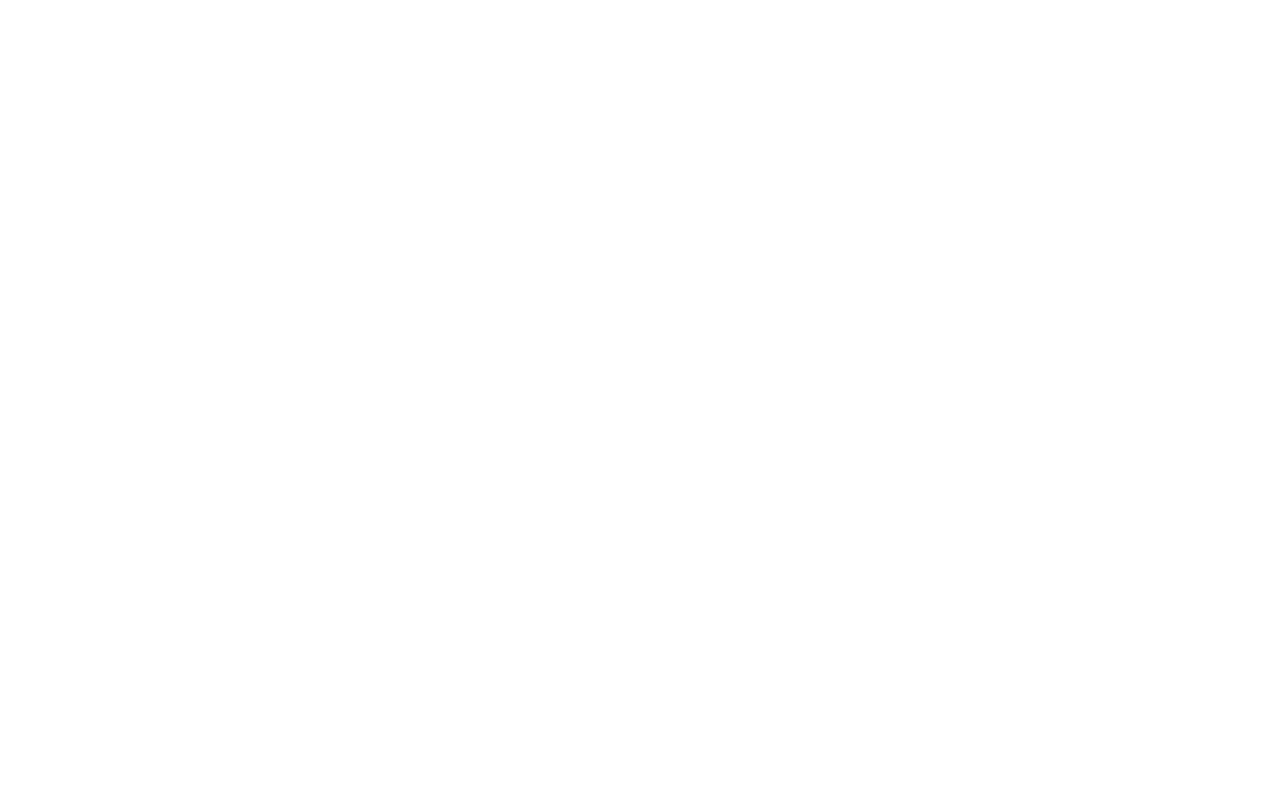
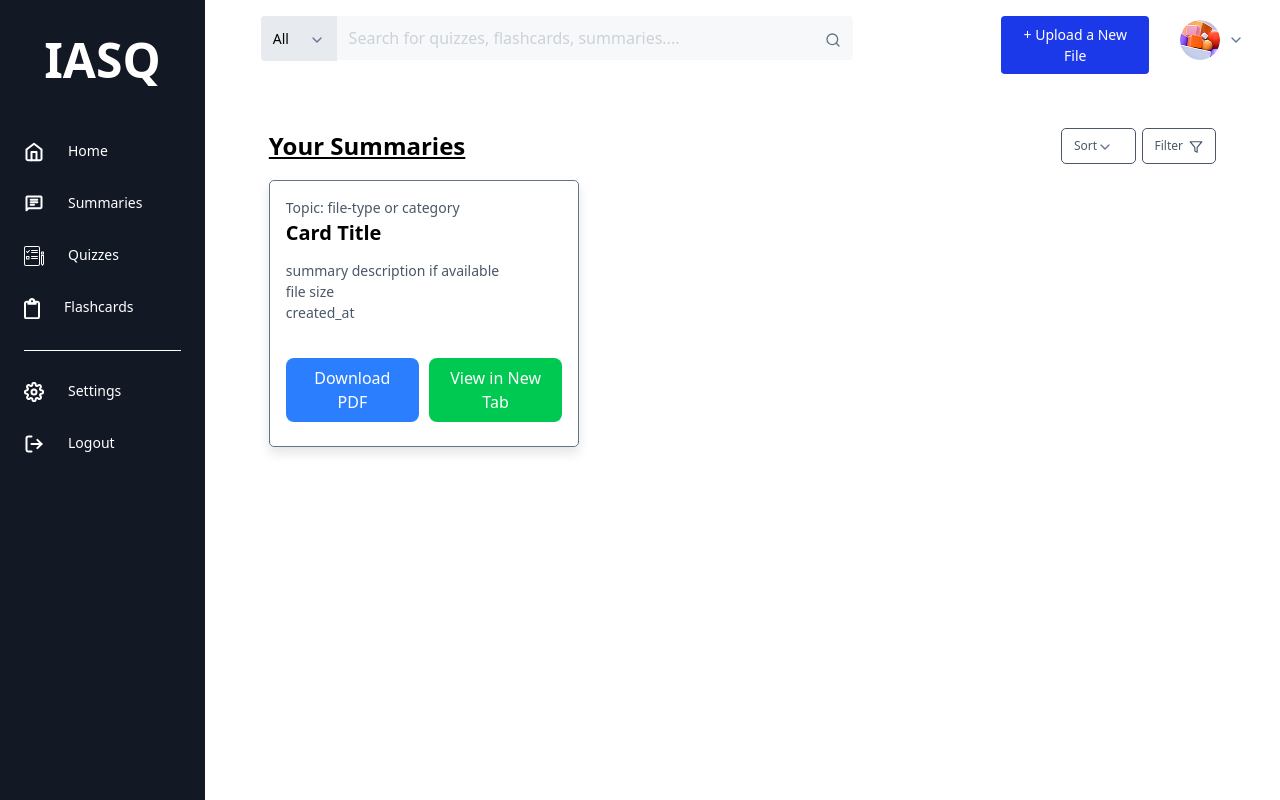
Before and after one commit to Salam-Hachtoon/frontend, a React (Vite) app in the folder iasq/: page /home/summaries in a window 1280 px wide. Before the commit this address had no page. Built offline with nearby package versions, Linux system fonts and the light colour scheme.

Commit message:
created the summaries page

```diff
--- a/iasq/src/App.jsx
+++ b/iasq/src/App.jsx
@@ -5,13 +5,14 @@ import Login from "./pages/authentication/Login";
 import Signup from "./pages/authentication/Signup";
 import LandingPage from "./pages/LandingPage";
 import Homepage from "./pages/Homepage";
-import Quizzes from './pages/features/Quizzes';
+import Quizzes from "./pages/features/Quizzes";
 import ResetPassword from "./pages/authentication/ResetPassword";
 import QuizPage from "./pages/features/QuizPage";
+import Summaries from "./pages/features/Summaries"
 
 const App = () => {
   return (
-<BrowserRouter>
+    <BrowserRouter>
       <Routes>
         {/* Default route (Landing page) */}
         <Route path="/" element={<LandingPage />} />
@@ -23,22 +24,19 @@ const App = () => {
         <Route path="/signup" element={<Signup />} />
 
         {/* Rest Password page */}
-         <Route path="/reset-password" element={<ResetPassword />} />
+        <Route path="/reset-password" element={<ResetPassword />} />
 
-         <Route path="/home" element={<Layout />}>
+        <Route path="/home" element={<Layout />}>
           <Route index element={<Homepage />} />
           <Route path="quizzes" element={<Quizzes />} />
           <Route path="quizpage" element={<QuizPage />} />
-
-           {/*<Route path="Summaries" element={<Summaries />} />*/ }
-           {/*<Route path="flashcards" element={<Flashcards />} />*/ }
-           {/*<Route path="Summaries" element={<Summaries />} />*/ }
-           {/*<Route path="Settings" element={<Settings />} />*/ }
+          <Route path="summaries" element={<Summaries />} />
+          {/*<Route path="flashcards" element={<Flashcards />} />*/}
+          {/*<Route path="Summaries" element={<Summaries />} />*/}
+          {/*<Route path="Settings" element={<Settings />} />*/}
         </Route>
-
-
       </Routes>
-</BrowserRouter>
+    </BrowserRouter>
   );
 };
 
--- a/iasq/src/components/Sidebar.jsx
+++ b/iasq/src/components/Sidebar.jsx
@@ -29,7 +29,7 @@ const Sidebar = () => {
               src="/img/quizzesicon.svg"
               className="inline-block py-[16px] pr-[24px]"
             />
-            <Link to="quizzes">Quizzes</Link>
+            <Link to="/home/quizzes">Quizzes</Link>
           </li>
           <li>
             {/* <img
--- a/iasq/src/components/card.jsx
+++ b/iasq/src/components/card.jsx
@@ -12,13 +12,13 @@ const Card = ({
   const navigate = useNavigate();
 
   const handleClick = () => {
-    navigate(navroute); // Navigate to the single page, will be changed to the ID of the feature we want for routing
+    navigate({navroute}); // Navigate to the single page, will be changed to the ID of the feature we want for routing
   };
   return (
     <div  onClick={handleClick} className="card pt-[16px] px-[16px] pb-[24px] border-[1px] border-[#64748B] rounded-[5px] shadow-[0_6px_12px_#0000001C] cursor-pointer">
       <div className="card-header grid grid-cols-2 text-[14px] text-[#4B5768]">
         <span>Topic: {card_topic}</span>
-        <span className="text-right">Level: {card_level}</span>
+        <span className="text-right">{card_level ? card_level : ""}</span>
       </div>
       <div className="card-title mb-[12px] text-[20px] font-bold">
         <h3>{card_title}</h3>
--- /dev/null
+++ b/iasq/src/pages/features/Summaries.jsx
@@ -0,0 +1,54 @@
+import "../../App.css";
+import Header from "../../components/header";
+import PCHeader from "../../components/PageContentHeader";
+
+const Summaries = () => {
+  return (
+    <div>
+      <Header></Header>
+      <div className="page-content px-[64px] py-[48px]">
+        <PCHeader pageHeader="Your Summaries"></PCHeader>
+        <div className="cards-container grid grid-cols-3 mt-[16px] gap-[8px] ">
+          {/* card for each summary file genereated, contains the name of the file, and the category
+            a downlod, open in another tab button */}
+          <div className="summary-card pt-[16px] px-[16px] pb-[24px] border-[1px] border-[#64748B] rounded-[5px] shadow-[0_6px_12px_#0000001C]">
+            <div className="card-header  text-[14px] text-[#4B5768]">
+              {/* card type will go here */}
+              <span>Topic: file-type or category</span>
+            </div>
+            <div className="card-body">
+              <h1 className="card-title mb-[12px] text-[20px] font-bold">
+                Card Title
+              </h1>
+              <div className="card-details text-[14px] text-[#4B5768]">
+                <p>summary description if available</p>
+                <p>file size</p>
+                <p>created_at</p>
+              </div>
+            </div>
+            <div className="card-buttons mt-[35px] grid grid-cols-2 gap-[10px]">
+              <a
+                href="#" // file url here
+                target="_blank"
+                // download={`${file.name}_${contentType}.pdf`}
+                className="px-4 py-2 bg-blue-500 text-white text-center rounded-lg hover:bg-blue-600"
+              >
+                Download PDF
+              </a>
+              <a
+                href="#" //file url here
+                target="_blank"
+                rel="noopener noreferrer"
+                className="px-4 py-2 bg-green-500 text-white text-center rounded-lg hover:bg-green-600"
+              >
+                View in New Tab
+              </a>
+            </div>
+          </div>
+        </div>
+      </div>
+    </div>
+  );
+};
+
+export default Summaries;
```
